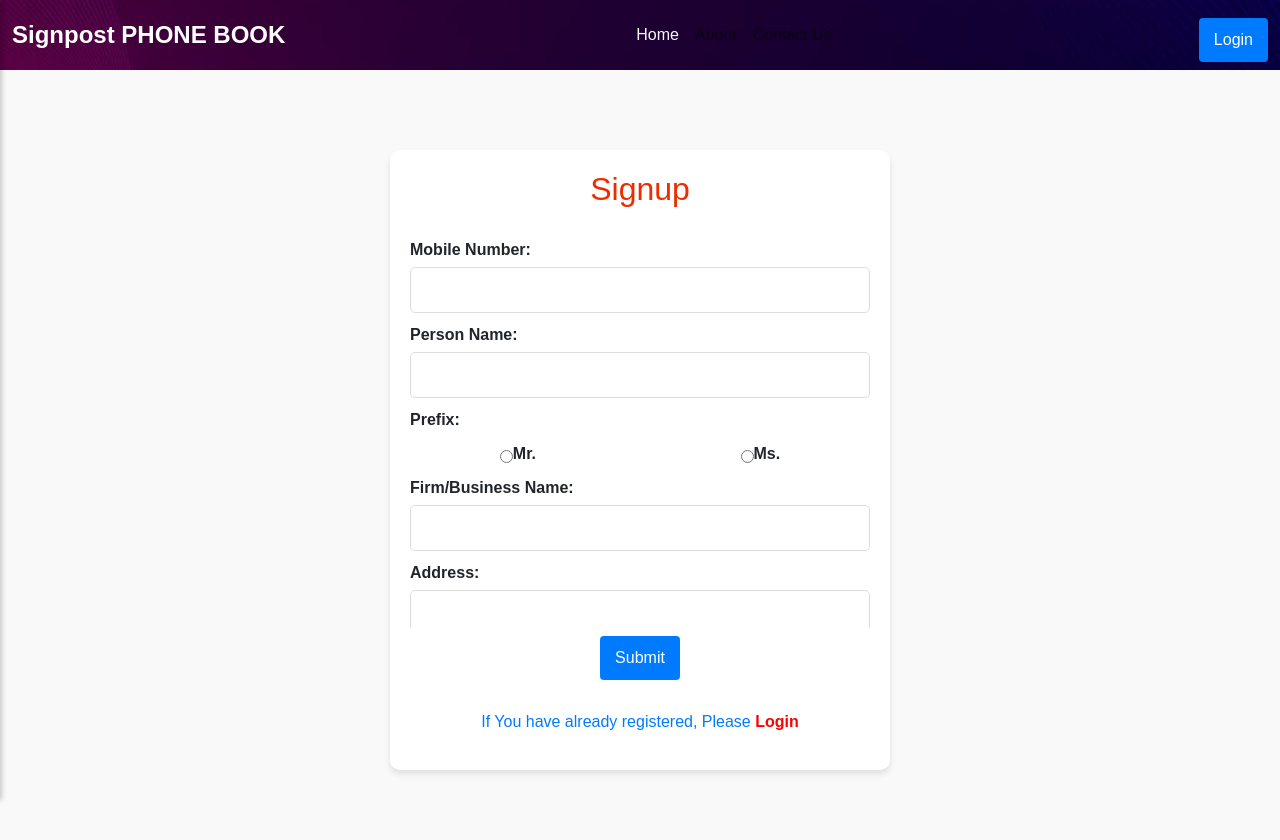
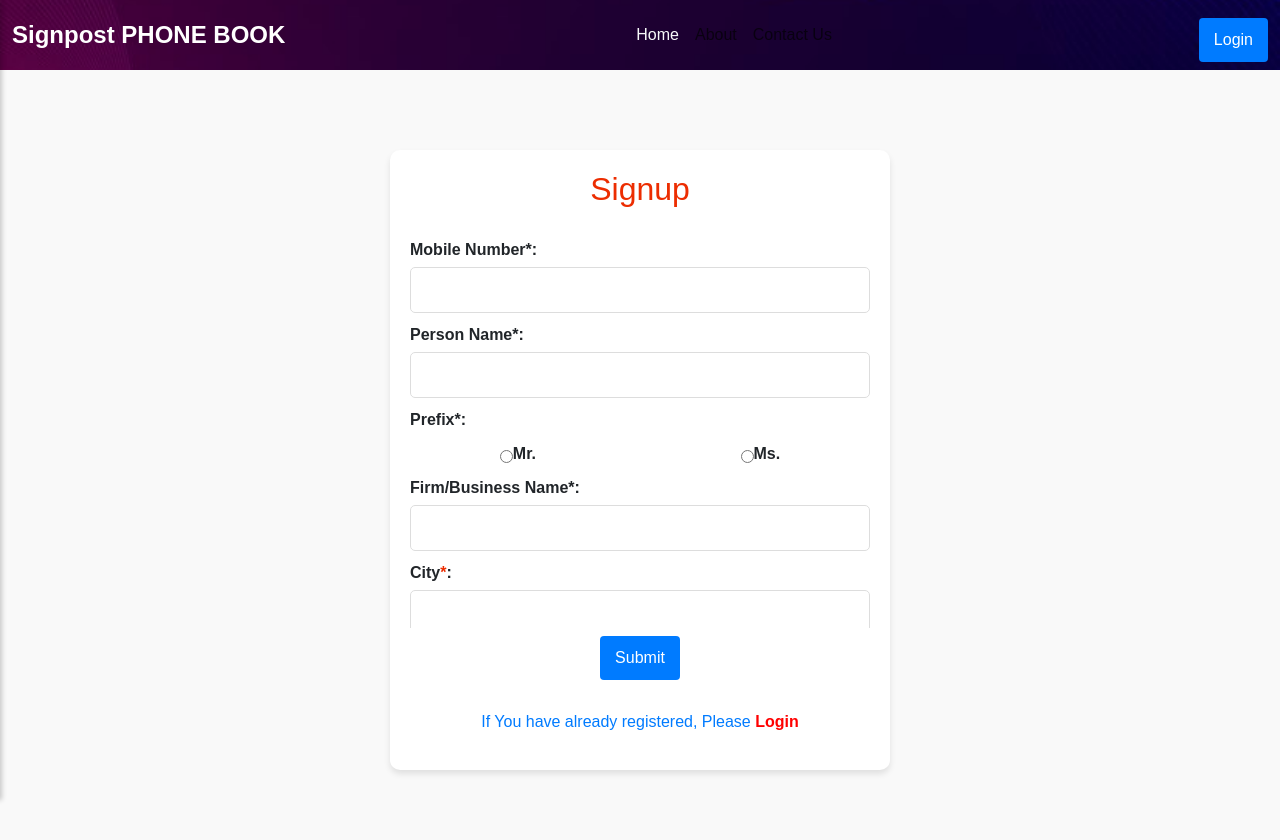
Before and after one commit to gitCoderNaveen/React_Projects, a React (Vite) app in the folder 1.Signpost_phonebook/phonebookapp/: page /signup in a window 1280 px wide. Shown: the top 840 px of the page. Built offline with nearby package versions, Linux system fonts and the light colour scheme.

Commit message:
Updated With UserName

```diff
--- a/1.Signpost_phonebook/phonebookapp/src/Components/MediaPartner.jsx
+++ b/1.Signpost_phonebook/phonebookapp/src/Components/MediaPartner.jsx
@@ -908,7 +908,7 @@ You can use the PHONE BOOK for your business promotion in any desired (Pincode)
             {showPersonName && (
               <p className="helptext">{`Type Initial at the end`}</p>
             )}
-            <label>Prefix:</label>
+            <label>Prefix*:</label>
             <div className="radio-group">
               <label>
                 <input
@@ -940,6 +940,7 @@ You can use the PHONE BOOK for your business promotion in any desired (Pincode)
             {showprefixtext && (
               <p className="helptext">{`Select Mr. For Gents and Ms. for Ladies`}</p>
             )}
+
             <label htmlFor="name">Firm/Business Name*:</label>
             <input
               type="text"
@@ -958,22 +959,7 @@ You can use the PHONE BOOK for your business promotion in any desired (Pincode)
             {showbusinesstext && (
               <p className="helptext">{`Type Your FirmName or BusinessName`}</p>
             )}
-            <label htmlFor="address">
-              Address<span className="red-star">*</span>:
-            </label>
-            <textarea
-              id="address"
-              name="address"
-              value={myaddress}
-              onClick={handleAddress}
-              onChange={(e) => {
-                setAddress(e.target.value);
-              }}
-              required
-            ></textarea>
-            {showAddressText && (
-              <p className="helptext">{`Type Door Number, Street, Flat No, Appartment Name, Landmark, Area Name etc.`}</p>
-            )}
+
             <label htmlFor="city">
               City<span className="red-star">*</span>:
             </label>
@@ -989,6 +975,7 @@ You can use the PHONE BOOK for your business promotion in any desired (Pincode)
             {showCityText && (
               <p className="helptext">{`Type City Name. Don't Use Petnames (Kovai Etc.)`}</p>
             )}
+
             <label htmlFor="pincode">
               Pincode<span className="red-star">*</span>:
             </label>
@@ -1010,6 +997,23 @@ You can use the PHONE BOOK for your business promotion in any desired (Pincode)
             />
             {showPincodeText && (
               <p className="helptext">{`Type 6 Digits Continioulsy Without Gap`}</p>
+            )}
+
+            <label htmlFor="address">
+              Address<span className="red-star">*</span>:
+            </label>
+            <textarea
+              id="address"
+              name="address"
+              value={myaddress}
+              onClick={handleAddress}
+              onChange={(e) => {
+                setAddress(e.target.value);
+              }}
+              required
+            ></textarea>
+            {showAddressText && (
+              <p className="helptext">{`Type Door Number, Street, Flat No, Appartment Name, Landmark, Area Name etc.`}</p>
             )}
 
             <div>
--- a/1.Signpost_phonebook/phonebookapp/src/Components/Navigationpage.jsx
+++ b/1.Signpost_phonebook/phonebookapp/src/Components/Navigationpage.jsx
@@ -156,11 +156,16 @@ export default function Navigationpage() {
       >
         <span className="navbar-text d-block m-2">
           {user ? (
-            <button className="user_btn" onClick={handleProfile}>
-              My Profile
-            </button>
+            <div>
+              <p>
+                Welcome <strong>{user}</strong>
+              </p>
+              <button className="user_btn" onClick={handleProfile}>
+                My Profile
+              </button>
+            </div>
           ) : (
-            <strong>Guest</strong>
+            <strong>Welcome Guest</strong>
           )}
         </span>
         <ul className="navbar-nav p-3">
--- a/1.Signpost_phonebook/phonebookapp/src/Components/Nearbypromotion.jsx
+++ b/1.Signpost_phonebook/phonebookapp/src/Components/Nearbypromotion.jsx
@@ -3,6 +3,7 @@ import axios from "axios";
 import "../Css/NearbyPromotion.css";
 import { FaPencilAlt } from "react-icons/fa";
 import { faL } from "@fortawesome/free-solid-svg-icons";
+import { useAuth } from "./Auth";
 
 const Nearbypromotion = () => {
   const [pincodeInput, setPincodeInput] = useState("");
@@ -19,6 +20,7 @@ const Nearbypromotion = () => {
   );
   const [prefix, setPrefix] = useState("");
   const [loading, setLoading] = useState(false);
+  const { userData, setUserData } = useAuth();
 
   const handleSelectAllChange = () => {
     if (selectAll) {
@@ -102,6 +104,26 @@ const Nearbypromotion = () => {
       window.alert("No clients selected!");
       return;
     }
+    const currentDate = new Date().toISOString().split("T")[0];
+
+    const postData = {
+      user_name: userData.bussinessname || userData.person || "Unknown",
+      date: currentDate,
+      pincode: pincodeInput.trim(),
+      product: "",
+      promotion_from: "Nearby Promotion",
+      selected_count: selectedBusinesses.length,
+    };
+
+    axios
+      .post(
+        "https://signpostphonebook.in/promotion_app/promotion_appliaction.php",
+        postData
+      )
+      .then((response) => {
+        console.log(response.data.Message);
+      })
+      .catch((error) => console.error("Error sending data:", error));
 
     const mobileNumbers = selectedBusinesses.map((client) => client.mobileno);
     try {
--- a/1.Signpost_phonebook/phonebookapp/src/Components/SearchAndSendSMS.jsx
+++ b/1.Signpost_phonebook/phonebookapp/src/Components/SearchAndSendSMS.jsx
@@ -1,6 +1,8 @@
 import React, { useEffect, useState } from "react";
 import "../Css/SearchAndSendSms.css";
 import { FaPencilAlt } from "react-icons/fa";
+import axios from "axios";
+import { useAuth } from "./Auth";
 
 export default function SearchAndSendSMS() {
   const [data, setData] = useState([]);
@@ -20,6 +22,7 @@ export default function SearchAndSendSMS() {
   const [customMessage, setCustomMessage] = useState(
     "I Saw Your Listing in SIGNPOST PHONE BOOK. I am Interested in your Products. Please Send Details/Call Me. (Sent Thro Signpost PHONE BOOK)"
   );
+  const { userData } = useAuth();
 
   const handleProductChange = (value) => {
     setProductInput(value);
@@ -113,6 +116,26 @@ export default function SearchAndSendSMS() {
       window.alert("No clients selected!");
       return;
     }
+    const currentDate = new Date().toISOString().split("T")[0];
+
+    const postData = {
+      user_name: userData.bussinessname || userData.person || "Unknown",
+      date: currentDate,
+      pincode: "",
+      product: productInput.trim(),
+      promotion_from: "CatagoryWise Promotion",
+      selected_count: selectedClients.length,
+    };
+
+    axios
+      .post(
+        "https://signpostphonebook.in/promotion_app/promotion_appliaction.php",
+        postData
+      )
+      .then((response) => {
+        console.log(response.data.Message);
+      })
+      .catch((error) => console.error("Error sending data:", error));
 
     const mobileNumbers = selectedClients.map((client) => client.mobileno);
     try {
@@ -121,6 +144,7 @@ export default function SearchAndSendSMS() {
         customMessage
       )}`;
       window.location.href = smsUri;
+      setSelectedClients([]);
     } catch (error) {
       console.error("Error opening SMS application:", error.message);
       window.alert(
--- a/1.Signpost_phonebook/phonebookapp/src/Components/Signup.jsx
+++ b/1.Signpost_phonebook/phonebookapp/src/Components/Signup.jsx
@@ -907,7 +907,7 @@ function Signup() {
         <h2 className="header-text">Signup</h2>
         <div className="form-container">
           <form className="scrollable-form">
-            <label htmlFor="mobile">Mobile Number:</label>
+            <label htmlFor="mobile">Mobile Number*:</label>
             <input
               type="number"
               id="mobile"
@@ -929,7 +929,7 @@ function Signup() {
               <p className="helptext">{`Type 10 digits with get Country code (+91), without gap Don't Type Land Line`}</p>
             )}
 
-            <label htmlFor="name">Person Name:</label>
+            <label htmlFor="name">Person Name*:</label>
             <input
               type="text"
               id="name"
@@ -942,7 +942,7 @@ function Signup() {
               <p className="helptext">{`Type Initial at the end`}</p>
             )}
 
-            <label>Prefix:</label>
+            <label>Prefix*:</label>
             <div className="radio-group">
               <label>
                 <input
@@ -975,7 +975,7 @@ function Signup() {
               <p className="helptext">{`Select Mr. For Gents and Ms. for Ladies`}</p>
             )}
 
-            <label htmlFor="name">Firm/Business Name:</label>
+            <label htmlFor="name">Firm/Business Name*:</label>
             <input
               type="text"
               id="name"
@@ -988,22 +988,9 @@ function Signup() {
               <p className="helptext">{`Type Your FirmName or BusinessName`}</p>
             )}
 
-            <label htmlFor="address">Address:</label>
-            <textarea
-              id="address"
-              name="address"
-              value={myaddress}
-              onClick={handleAddress}
-              onChange={(e) => {
-                setAddress(e.target.value);
-              }}
-              required
-            ></textarea>
-            {showAddressText && (
-              <p className="helptext">{`Type Door Number, Street, Flat No, Appartment Name, Landmark, Area Name etc.`}</p>
-            )}
-
-            <label htmlFor="city">City:</label>
+            <label htmlFor="city">
+              City<span className="red-star">*</span>:
+            </label>
             <input
               type="text"
               id="city"
@@ -1017,7 +1004,9 @@ function Signup() {
               <p className="helptext">{`Type City Name. Don't Use Petnames (Kovai Etc.)`}</p>
             )}
 
-            <label htmlFor="pincode">Pincode:</label>
+            <label htmlFor="pincode">
+              Pincode<span className="red-star">*</span>:
+            </label>
             <input
               type="number"
               id="pincode"
@@ -1038,9 +1027,26 @@ function Signup() {
               <p className="helptext">{`Type 6 Digits Continioulsy Without Gap`}</p>
             )}
 
+            <label htmlFor="address">
+              Address<span className="red-star">*</span>:
+            </label>
+            <textarea
+              id="address"
+              name="address"
+              value={myaddress}
+              onClick={handleAddress}
+              onChange={(e) => {
+                setAddress(e.target.value);
+              }}
+              required
+            ></textarea>
+            {showAddressText && (
+              <p className="helptext">{`Type Door Number, Street, Flat No, Appartment Name, Landmark, Area Name etc.`}</p>
+            )}
+
             {mybusinessname && (
               <div>
-                <label htmlFor="productService">Product/Service:</label>
+                <label htmlFor="productService">Product/Service*:</label>
                 <input
                   type="text"
                   id="productService"
```
